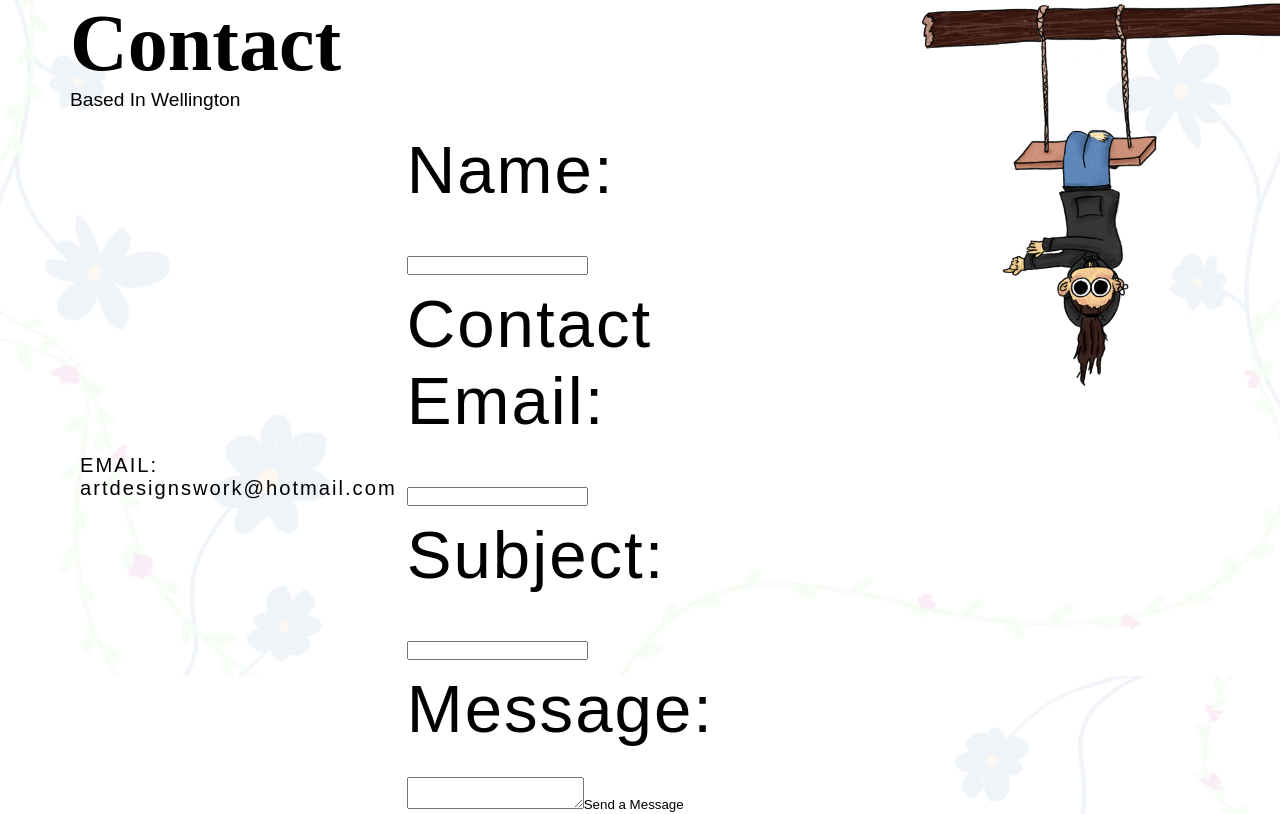
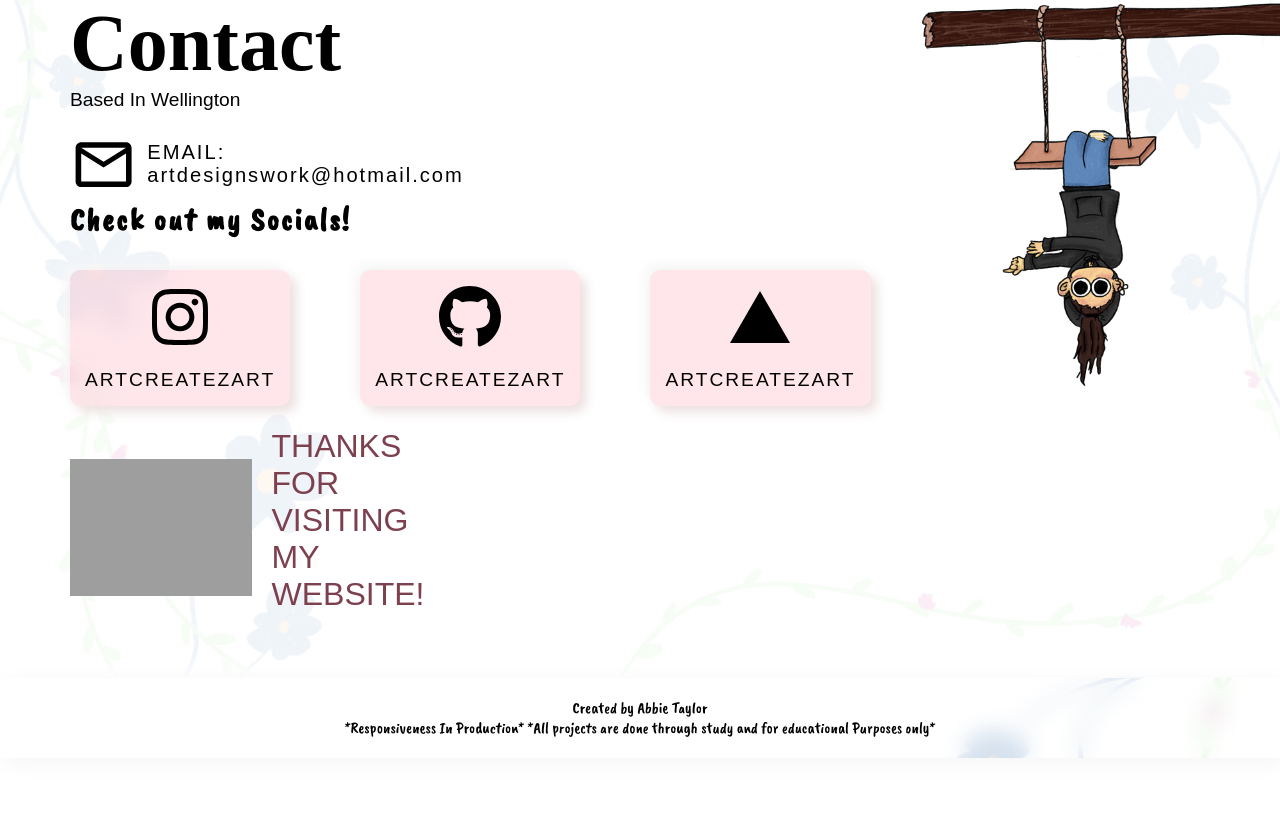
Before and after one commit to artcreatezart/MyPortfolio, a React (Vite) app: page /#/ in a window 1280 px wide. Shown: the part 3420-4234 px from the top of the page. After the commit the page ends 4178 px from the top, so only its background shows below. Built offline with nearby package versions, Linux system fonts and the light colour scheme; no server answers; grey boxes are pictures that could not be loaded; a web font is replaced by a local one.

Commit message:
troubles with emailjs so leaving as original while debugging so still accessible

```diff
--- a/src/components/sections/contact/Contact.jsx
+++ b/src/components/sections/contact/Contact.jsx
@@ -3,7 +3,6 @@ import '../contact/contact.scss'
 import { MdOutlineEmail } from "react-icons/md";
 import { FaInstagram, FaGithub } from "react-icons/fa";
 import { IoLogoVercel } from "react-icons/io5";
-import ContactForm from './ContactForm';
 
 const Contact = () => {
   return (
@@ -18,7 +17,6 @@ const Contact = () => {
                 <h5 className='contact-title'>Email:</h5>
                 <h5>artdesignswork@hotmail.com</h5>
               </div>
-              <ContactForm/>
             </div>
 
 
```
